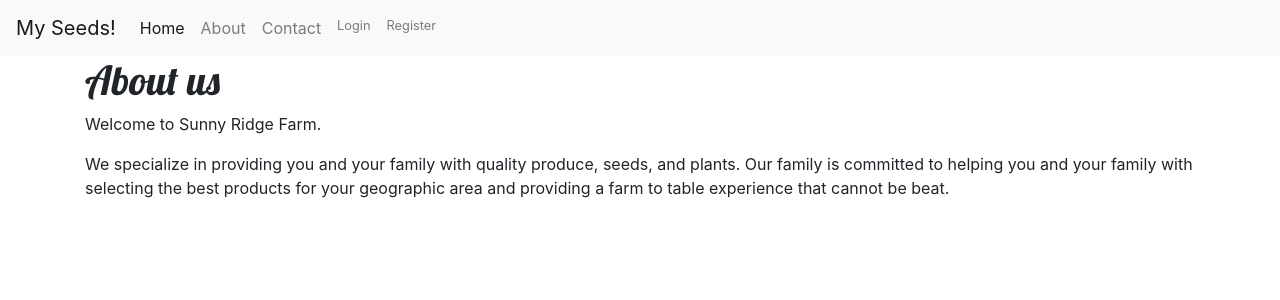
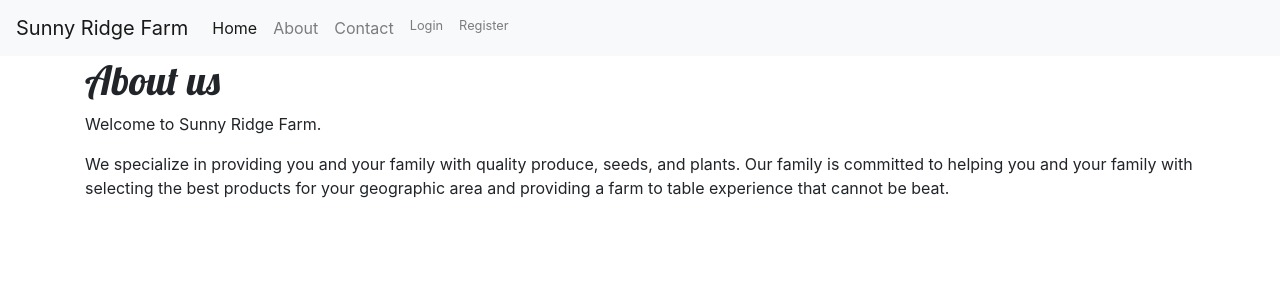
Before and after one commit to BurntToast2424/SDEV_220_Final_Project_Team_2, a Django app: page /about/ in a window 1280 px wide. Shown: the top 300 px of the page. Run offline with Django 5.2, Linux system fonts and the light colour scheme; some libraries are stand-ins or nearby versions.

Commit message:
Update base.html
Change title of shop.

```diff
--- a/myapp/templates/base.html
+++ b/myapp/templates/base.html
@@ -15,7 +15,7 @@
   </head>
   <body>
     <nav class="navbar navbar-expand-lg navbar-light bg-light">
-      <a class="navbar-brand" href="#">My Seeds!</a>
+      <a class="navbar-brand" href="#">Sunny Ridge Farm</a>
       <button class="navbar-toggler" type="button" data-toggle="collapse" data-target="#navbarNav" aria-controls="navbarNav" aria-expanded="false" aria-label="Toggle navigation"><span class="navbar-toggler-icon"></span></button>
       <div class="collapse navbar-collapse" id="navbarNav">
         <ul class="navbar-nav">
```
